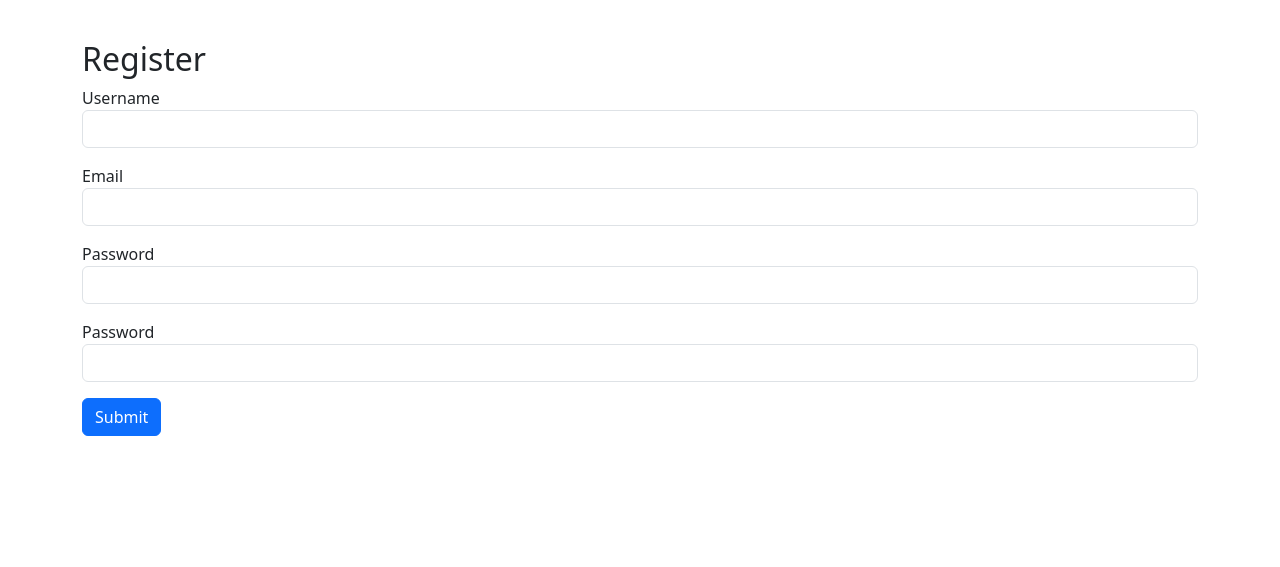
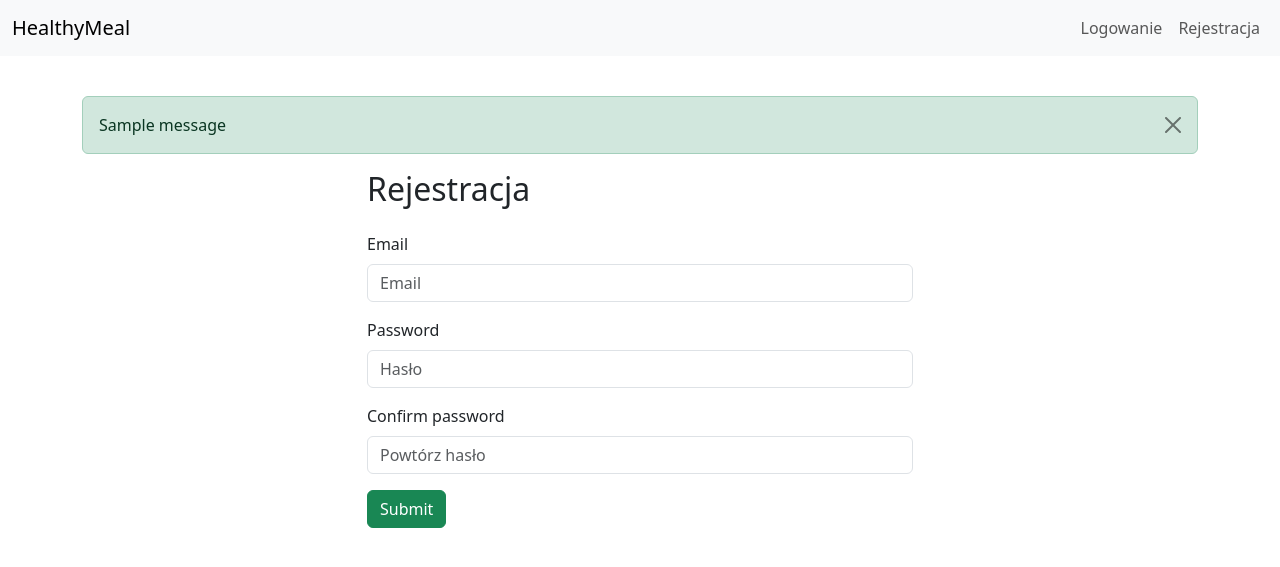
Before and after one commit to wkowalski-ai/HealthyMeal-flask, a Flask app: template app/templates/auth/register.html in a window 1280 px wide. Shown: the top 567 px of the page. Run offline with Flask 3, Linux system fonts and the light colour scheme; the template is opened without the code that fills it, so the values that code supplies are empty, except form fields; one stand-in notice (Sample message) is shown; form fields are guessed from the names that the template uses.

Commit message:
Add base template and auth forms with Bootstrap styling

```diff
--- a/app/templates/auth/register.html
+++ b/app/templates/auth/register.html
@@ -1,24 +1,33 @@
 {% extends 'base.html' %}
 {% block content %}
-<h2>Register</h2>
-<form method="post">
+<div class="row justify-content-center">
+  <div class="col-md-6">
+    <h2 class="mb-4">Rejestracja</h2>
+    <form method="post" novalidate>
       {{ form.hidden_tag() }}
       <div class="mb-3">
-        {{ form.username.label }}
-        {{ form.username(class_="form-control") }}
+        {{ form.email.label(class="form-label") }}
+        {{ form.email(class_="form-control", placeholder="Email") }}
+        {% for error in form.email.errors %}
+          <div class="text-danger small">{{ error }}</div>
+        {% endfor %}
       </div>
       <div class="mb-3">
-        {{ form.email.label }}
-        {{ form.email(class_="form-control") }}
+        {{ form.password.label(class="form-label") }}
+        {{ form.password(class_="form-control", placeholder="Hasło") }}
+        {% for error in form.password.errors %}
+          <div class="text-danger small">{{ error }}</div>
+        {% endfor %}
       </div>
       <div class="mb-3">
-        {{ form.password.label }}
-        {{ form.password(class_="form-control") }}
+        {{ form.confirm_password.label(class="form-label") }}
+        {{ form.confirm_password(class_="form-control", placeholder="Powtórz hasło") }}
+        {% for error in form.confirm_password.errors %}
+          <div class="text-danger small">{{ error }}</div>
+        {% endfor %}
       </div>
-    <div class="mb-3">
-        {{ form.password2.label }}
-        {{ form.password2(class_="form-control") }}
+      {{ form.submit(class_="btn btn-success") }}
+    </form>
   </div>
-    {{ form.submit(class_="btn btn-primary") }}
-</form>
+</div>
 {% endblock %}
--- a/app/templates/base.html
+++ b/app/templates/base.html
@@ -7,8 +7,35 @@
     <link rel="stylesheet" href="https://cdn.jsdelivr.net/npm/bootstrap@5.3.0/dist/css/bootstrap.min.css">
 </head>
 <body>
+    <nav class="navbar navbar-expand-lg navbar-light bg-light mb-4">
+        <div class="container-fluid">
+            <a class="navbar-brand" href="/">HealthyMeal</a>
+            <div class="collapse navbar-collapse">
+                <ul class="navbar-nav ms-auto">
+                    {% if current_user.is_authenticated %}
+                        <li class="nav-item"><a class="nav-link" href="#">Profil</a></li>
+                        <li class="nav-item"><a class="nav-link" href="{{ url_for('auth.logout') }}">Wyloguj</a></li>
+                    {% else %}
+                        <li class="nav-item"><a class="nav-link" href="{{ url_for('auth.login') }}">Logowanie</a></li>
+                        <li class="nav-item"><a class="nav-link" href="{{ url_for('auth.register') }}">Rejestracja</a></li>
+                    {% endif %}
+                </ul>
+            </div>
+        </div>
+    </nav>
     <div class="container">
+        {% with messages = get_flashed_messages(with_categories=true) %}
+            {% if messages %}
+                {% for category, message in messages %}
+                    <div class="alert alert-{{ category }} alert-dismissible fade show" role="alert">
+                        {{ message }}
+                        <button type="button" class="btn-close" data-bs-dismiss="alert" aria-label="Close"></button>
+                    </div>
+                {% endfor %}
+            {% endif %}
+        {% endwith %}
         {% block content %}{% endblock %}
     </div>
+    <script src="https://cdn.jsdelivr.net/npm/bootstrap@5.3.0/dist/js/bootstrap.bundle.min.js"></script>
 </body>
 </html>
```
Also changed, not shown: app/templates/auth/login.html (+21 -6 lines). Lines whose indentation alone changed are shown as unchanged.
